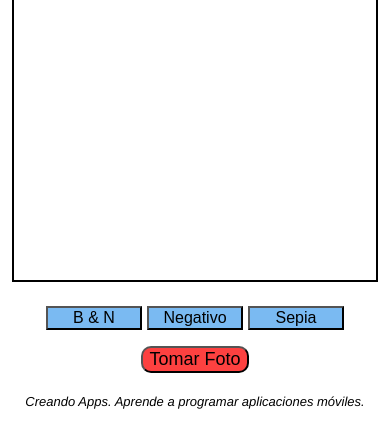
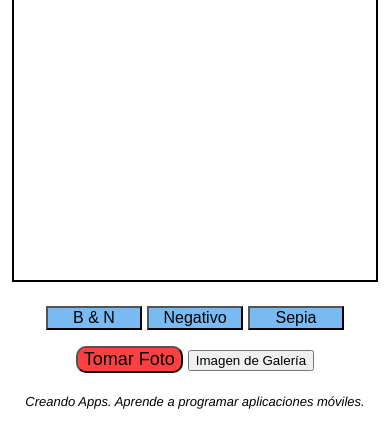
Before and after one commit to carlgarpel/MiCamara, a website: page www/index.html in a window 390 px wide. Shown: the part 178-626 px from the top of the page. Drawn offline with Linux system fonts and the light colour scheme; some packages are replaced by stand-ins of ours.

Commit message:
Update index.html

```diff
--- a/www/index.html
+++ b/www/index.html
@@ -6,7 +6,7 @@
         <link rel="stylesheet" type="text/css" href="css/Camera.css" />
         <title>Camera</title>
     </head>
-    <body>
+     <body>
 
       <div class="header">
       	<img align="left" src="img/camera.png">
@@ -23,6 +23,7 @@
 
      <div class="button-container">
        <button id="button-action" class="button">Tomar Foto</button>
+         <button id="button-gallery" class="button">Imagen de Galería</button>
       </div>
 
       <div class="footer">
```
